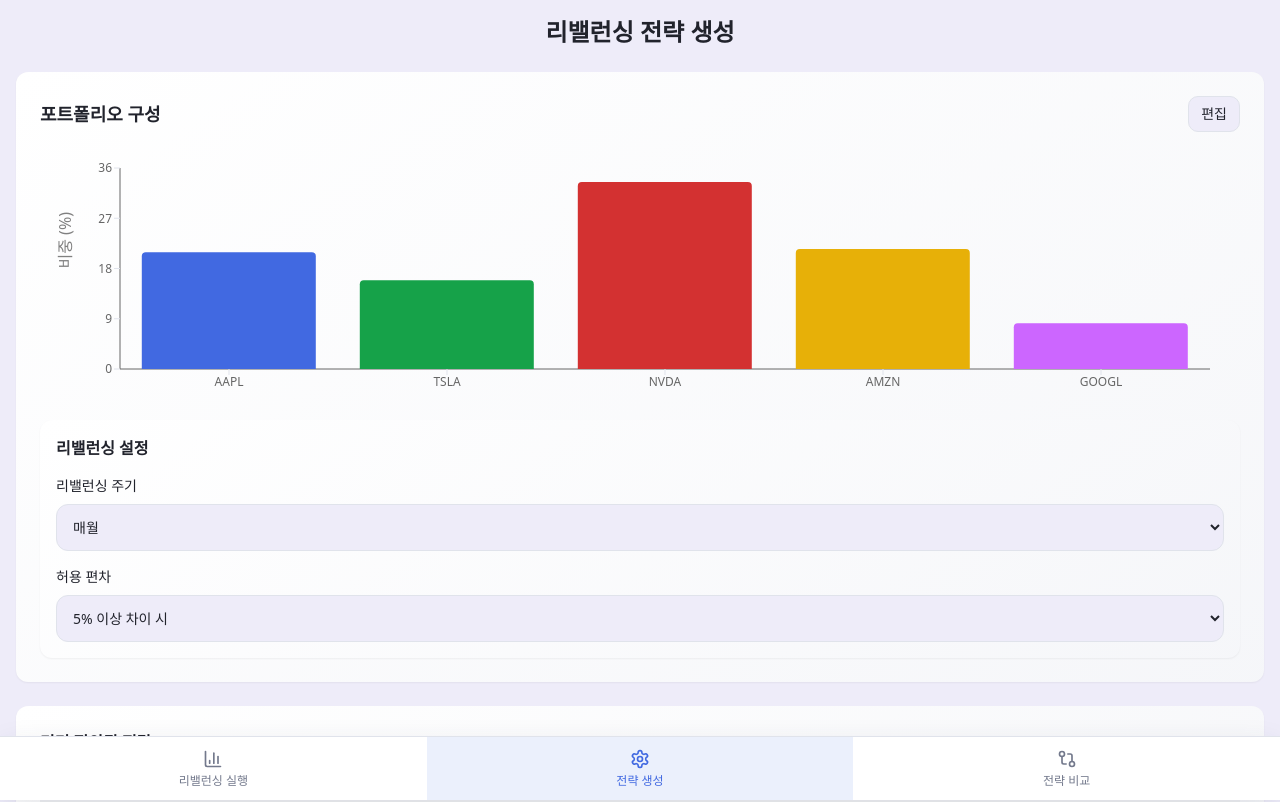
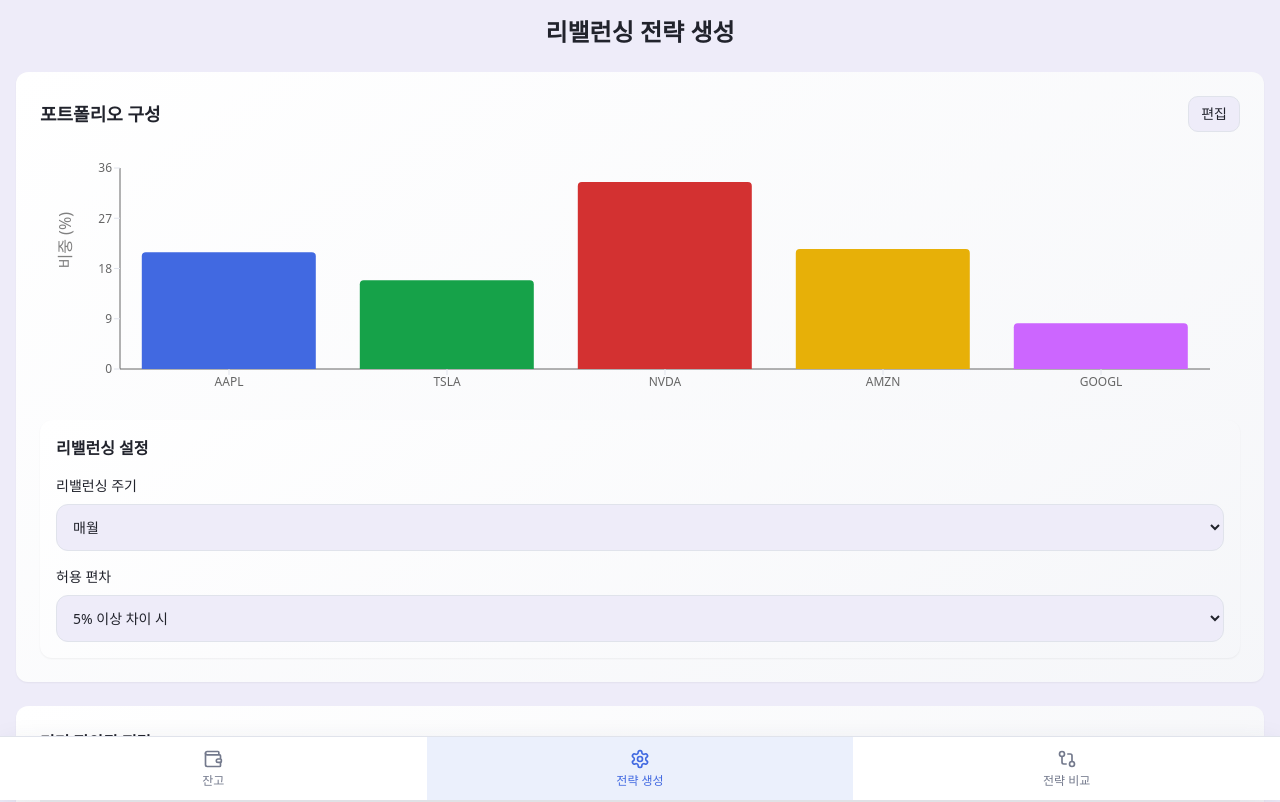
Before and after one commit to kakaopaysec-rebalace-team/AI-hackathon-rebalancing, a React (Vite) app: page /strategy-create in a window 1280 px wide. Shown: the top 802 px of the page. Built offline with nearby package versions, Linux system fonts and the light colour scheme; the HTML template or start-up script is replaced by a standard one.

Commit message:
Change 'Rebalancing Execution' tab name

```diff
--- a/src/components/BottomNavigation.tsx
+++ b/src/components/BottomNavigation.tsx
@@ -1,12 +1,12 @@
 import { cn } from "@/lib/utils";
-import { BarChart3, Settings, GitCompare } from "lucide-react";
+import { Wallet, Settings, GitCompare } from "lucide-react";
 import { useLocation, Link } from "react-router-dom";
 
 const navigationItems = [
   {
-    label: "리밸런싱 실행",
+    label: "잔고",
     href: "/",
-    icon: BarChart3,
+    icon: Wallet,
   },
   {
     label: "전략 생성",
```
